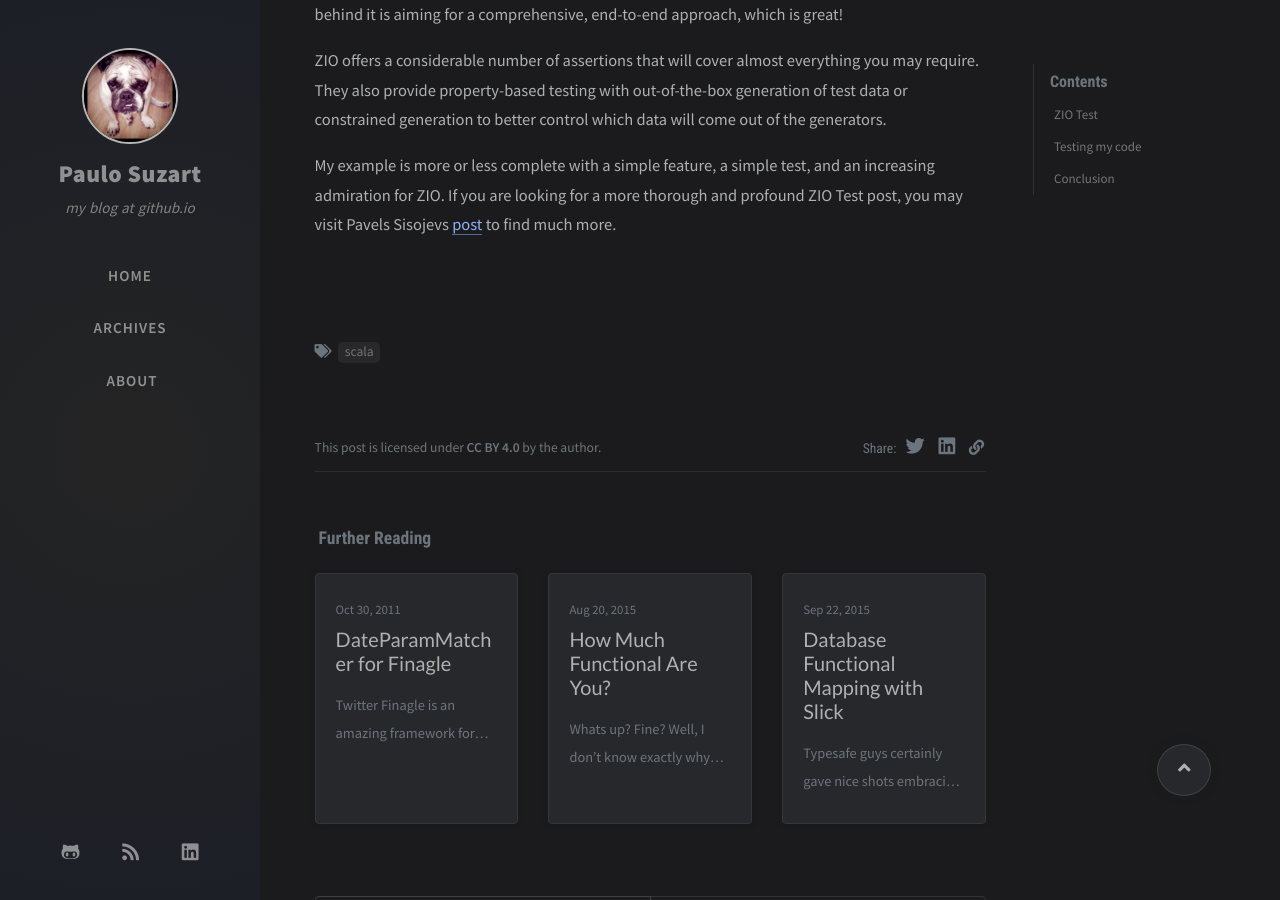
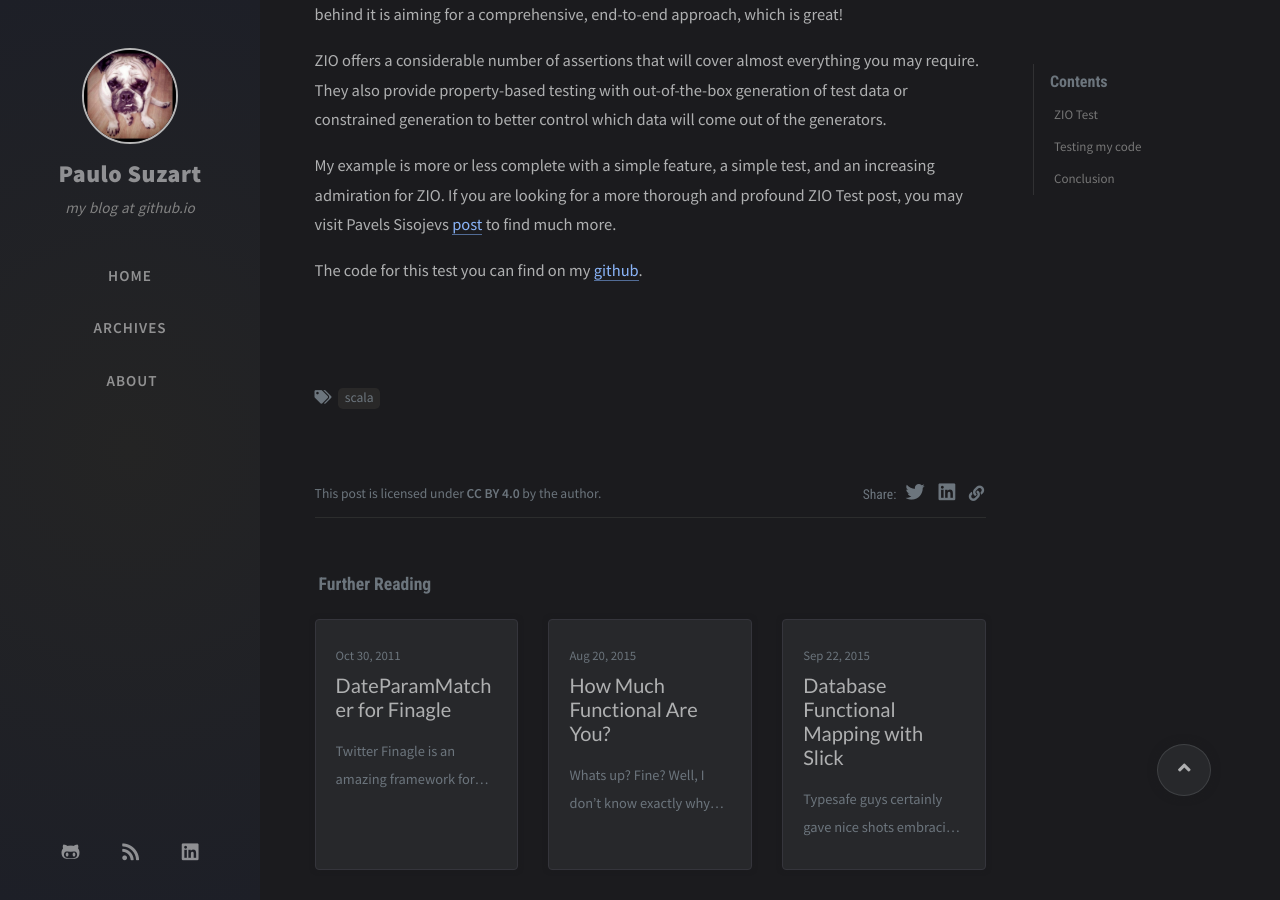
Before and after one commit to paulosuzart/paulosuzart.github.io, a Jekyll site: the page built from _posts/2021-11-26-trying-zio-tests.md, in a window 1280 px wide and 900 px high, scrolled down 4472 px. Built offline with Jekyll 4.4.1, drawn with Linux system fonts in a browser that asks for light colours; nearby versions of some CDN libraries; comment, search, counter and statistics services are not loaded.

Commit message:
Added link to github

```diff
--- a/_posts/2021-11-26-trying-zio-tests.md
+++ b/_posts/2021-11-26-trying-zio-tests.md
@@ -151,3 +151,6 @@
 ZIO offers a considerable number of assertions that will cover almost everything you may require. They also provide property-based testing with out-of-the-box generation of test data or constrained generation to better control which data will come out of the generators.
 
 My example is more or less complete with a simple feature, a simple test, and an increasing admiration for ZIO. If you are looking for a more thorough and profound ZIO Test post, you may visit Pavels Sisojevs [post](https://scala.monster/zio-test/) to find much more.
+
+
+The code for this test you can find on my [github](https://github.com/paulosuzart/zio-example/blob/master/src/test/scala/io/bpp/TaskQueueSpec.scala).
```
